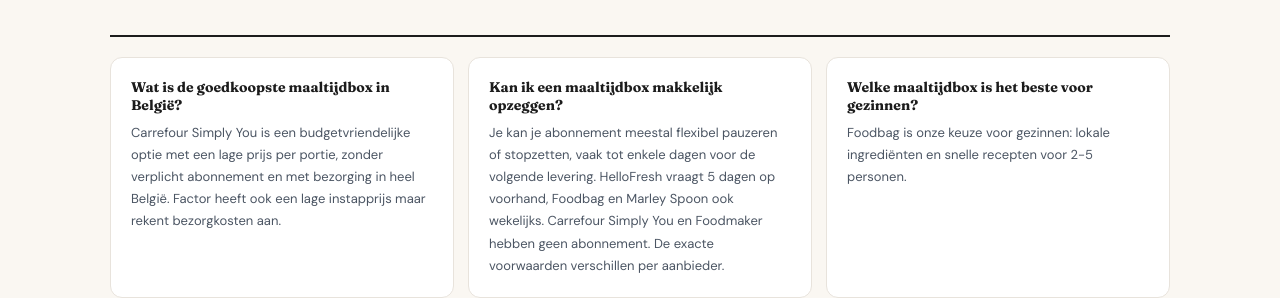
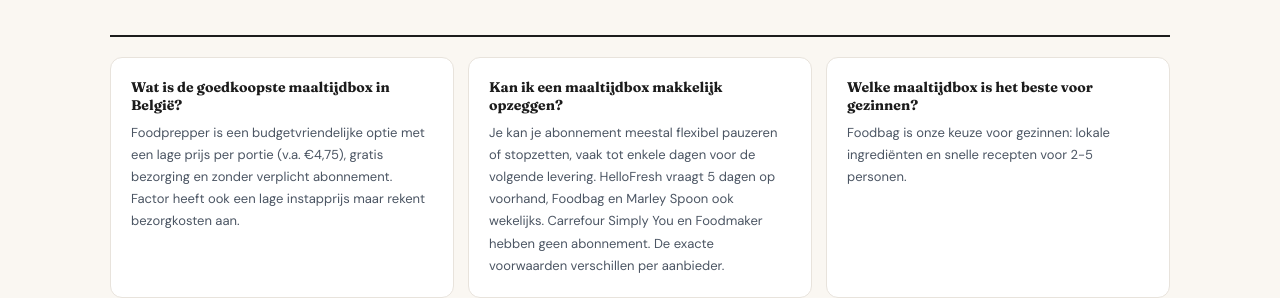
Before and after one commit to fetspets/bestemaaltijdbox, a Next.js app: page / in a window 1280 px wide. Shown: the part 5041-5339 px from the top of the page. Built offline with nearby package versions, Linux system fonts and the light colour scheme.

Commit message:
auto: update HomePageClient.tsx

```diff
--- a/src/app/HomePageClient.tsx
+++ b/src/app/HomePageClient.tsx
@@ -361,7 +361,7 @@ export default function HomePageClient({
           </div>
           <div style={{ display: 'grid', gridTemplateColumns: 'repeat(auto-fit, minmax(280px, 1fr))', gap: 14 }}>
             {[
-              { q: 'Wat is de goedkoopste maaltijdbox in België?', a: 'Carrefour Simply You is een budgetvriendelijke optie met een lage prijs per portie, zonder verplicht abonnement en met bezorging in heel België. Factor heeft ook een lage instapprijs maar rekent bezorgkosten aan.' },
+              { q: 'Wat is de goedkoopste maaltijdbox in België?', a: 'Foodprepper is een budgetvriendelijke optie met een lage prijs per portie (v.a. €4,75), gratis bezorging en zonder verplicht abonnement. Factor heeft ook een lage instapprijs maar rekent bezorgkosten aan.' },
               { q: 'Kan ik een maaltijdbox makkelijk opzeggen?', a: 'Je kan je abonnement meestal flexibel pauzeren of stopzetten, vaak tot enkele dagen voor de volgende levering. HelloFresh vraagt 5 dagen op voorhand, Foodbag en Marley Spoon ook wekelijks. Carrefour Simply You en Foodmaker hebben geen abonnement. De exacte voorwaarden verschillen per aanbieder.' },
               { q: 'Welke maaltijdbox is het beste voor gezinnen?', a: 'Foodbag is onze keuze voor gezinnen: lokale ingrediënten en snelle recepten voor 2-5 personen.' },
               { q: 'Zijn maaltijdboxen goedkoper dan zelf boodschappen doen?', a: 'Niet altijd, maar ze besparen je tijd en voedselverspilling. Maaltijdboxen kosten doorgaans meer per portie dan zelf boodschappen doen, maar je verspilt nauwelijks voedsel omdat alles exact afgemeten wordt geleverd.' },
```
